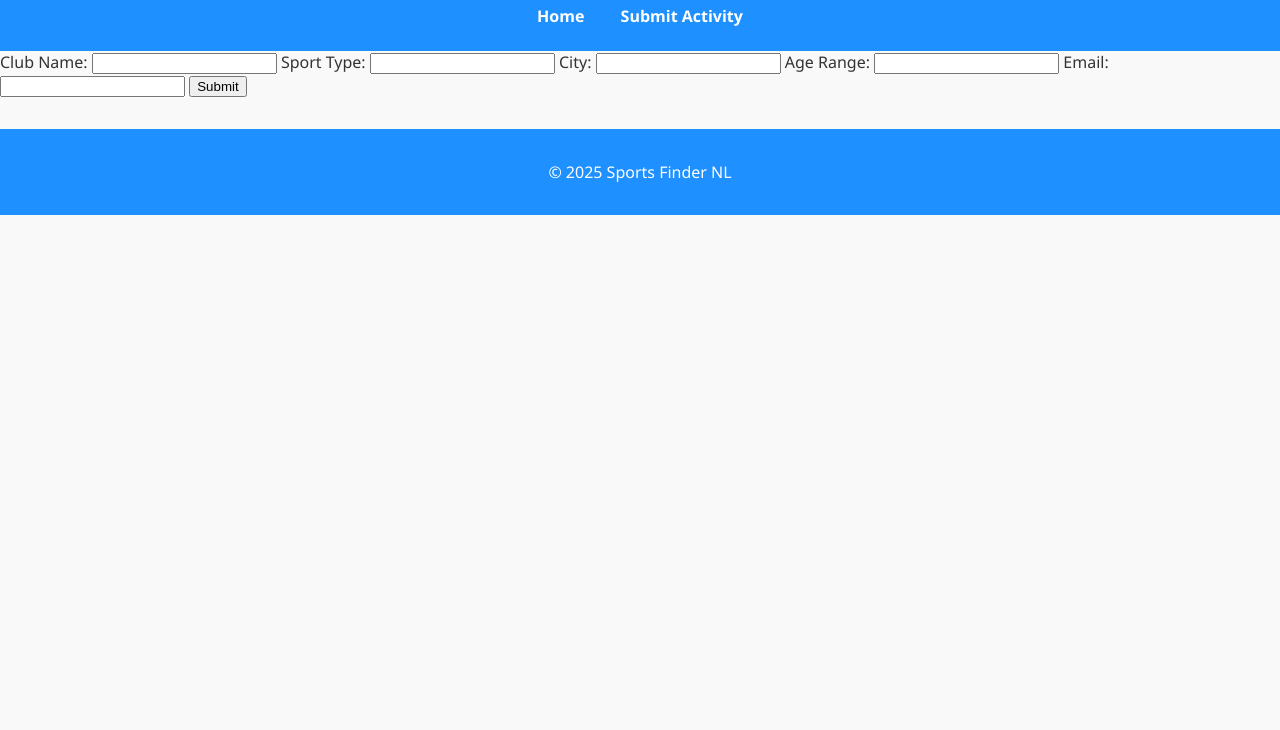
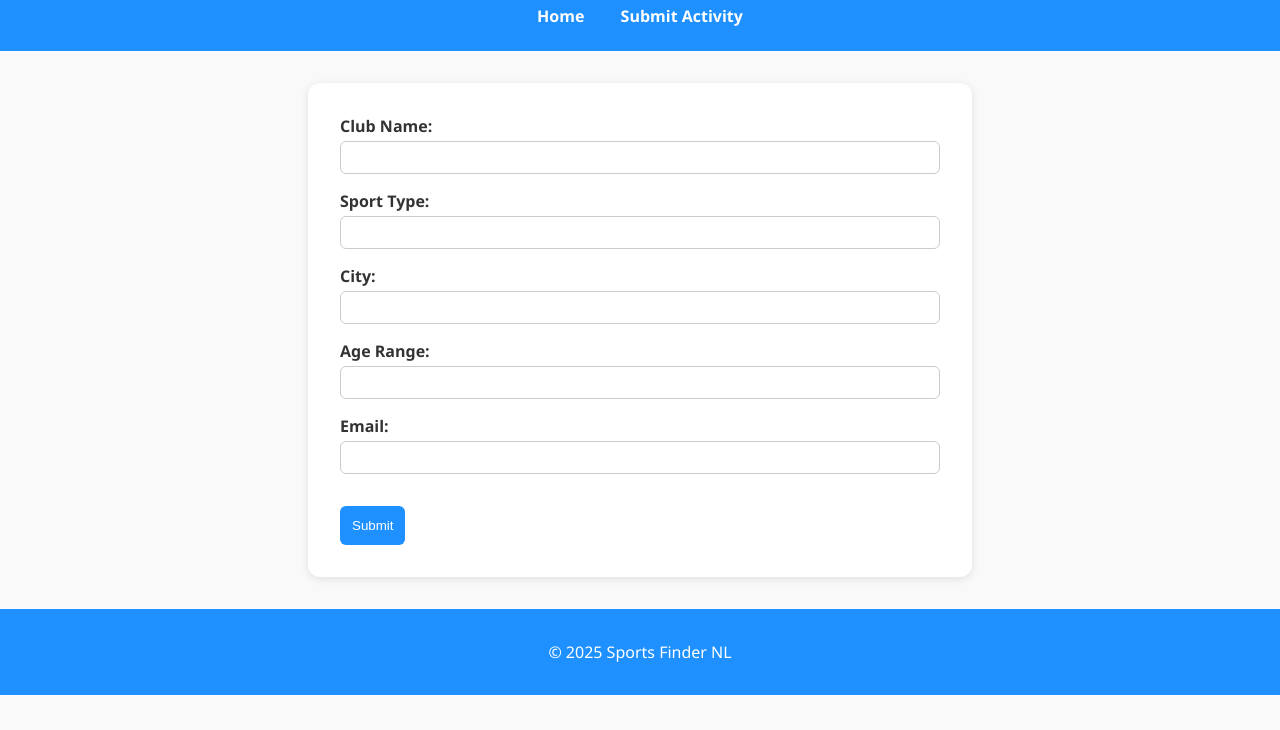
Before and after one commit to AlenaPochinok/sports-kids-activities, a plain HTML site: page submit.html in a window 1280 px wide. Shown: the part 70-800 px from the top of the page. Drawn offline with Linux system fonts and the light colour scheme.

Commit message:
Update styles.css

```diff
--- a/styles.css
+++ b/styles.css
@@ -95,3 +95,35 @@ footer {
     flex-direction: column;
   }
 }
+.submit-form {
+  max-width: 600px;
+  margin: 2rem auto;
+  padding: 2rem;
+  background: white;
+  border-radius: 12px;
+  box-shadow: 0 2px 8px rgba(0,0,0,0.1);
+}
+.submit-form label {
+  font-weight: bold;
+  display: flex;
+  flex-direction: column;
+  margin-bottom: 1rem;
+}
+.submit-form input {
+  padding: 0.5rem;
+  margin-top: 0.25rem;
+  border: 1px solid #ccc;
+  border-radius: 6px;
+}
+.submit-form button {
+  margin-top: 1rem;
+  padding: 0.75rem;
+  background-color: #1e90ff;
+  color: white;
+  border: none;
+  border-radius: 6px;
+  cursor: pointer;
+}
+.submit-form button:hover {
+  background-color: #0f78d4;
+}
```
